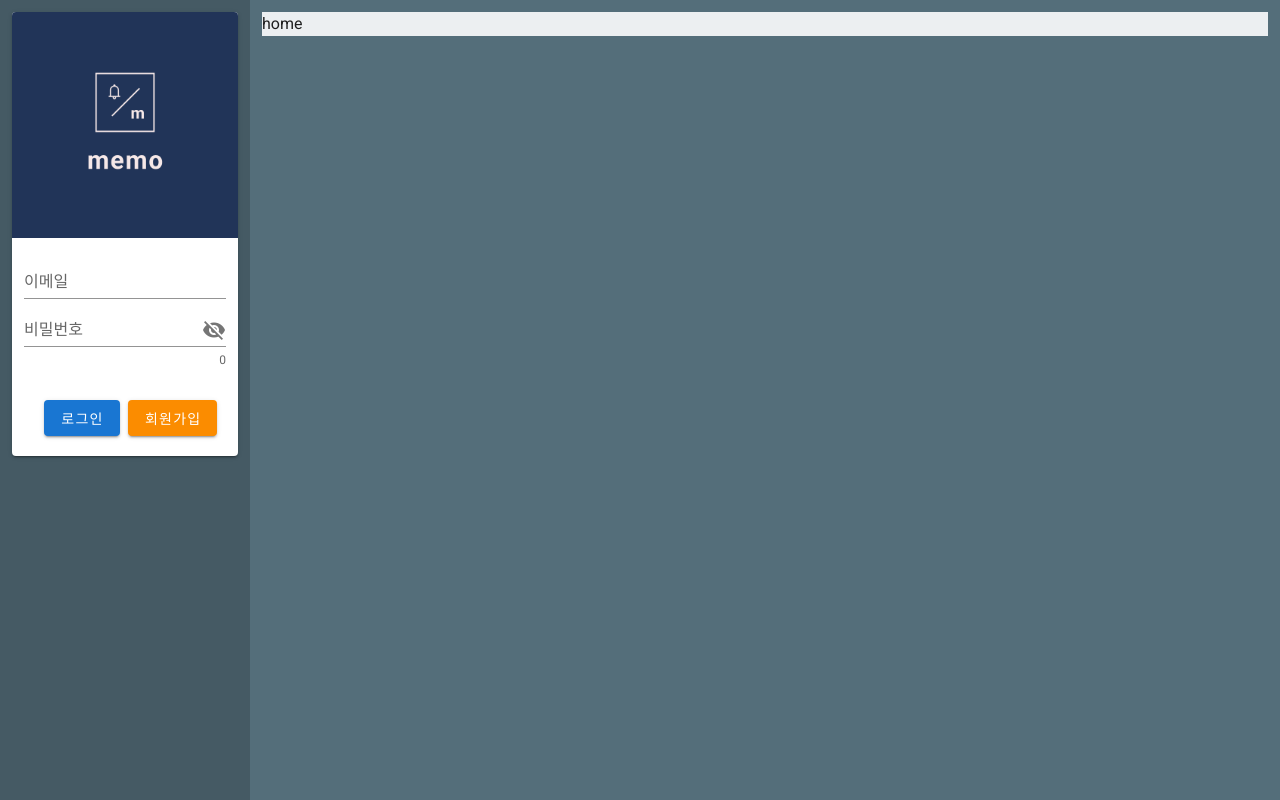
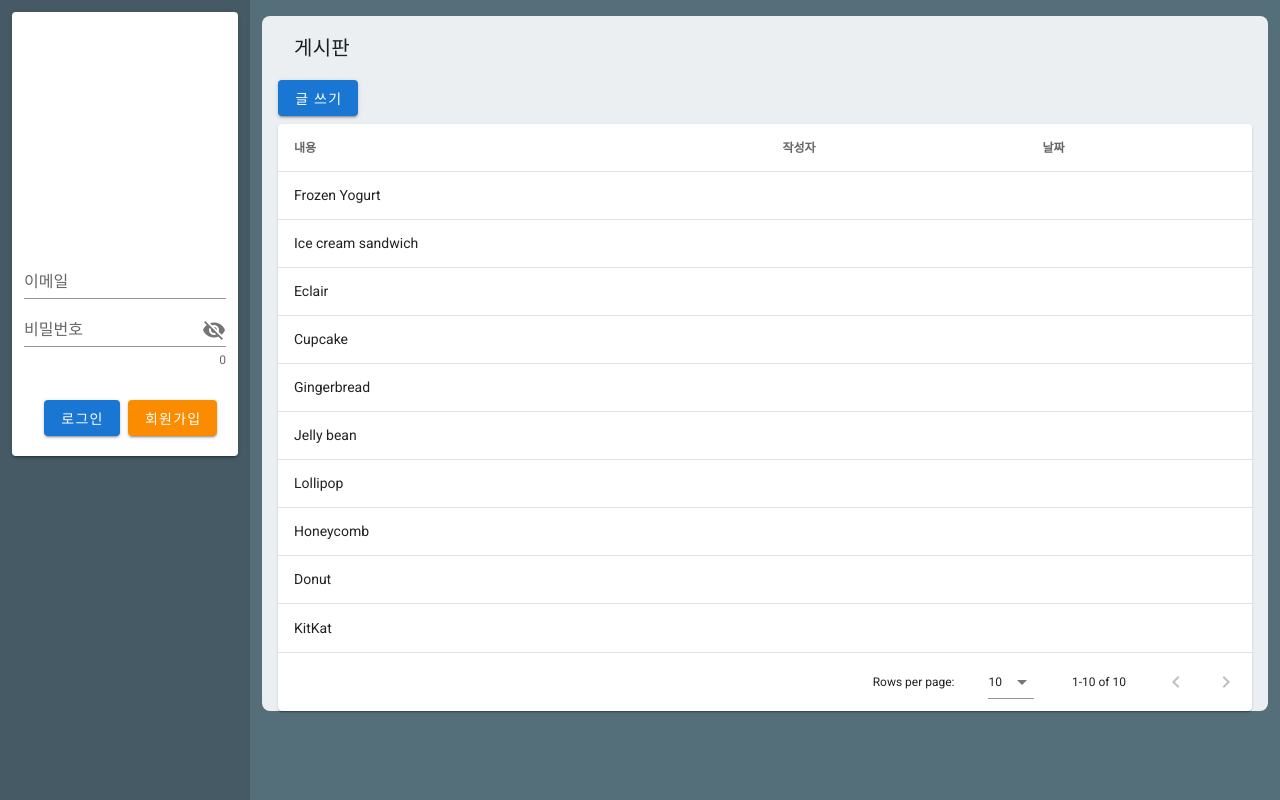
Before and after one commit to LeastKIds/laravel_vue_project, a Vue app in the folder vue/: page / in a window 1280 px wide. Built offline with nearby package versions, Linux system fonts and the light colour scheme; no server answers.

Commit message:
post create page and check login

```diff
--- /dev/null
+++ b/vue/src/components/CreateBoard.vue
@@ -0,0 +1,15 @@
+<template>
+  <div>
+    create Board
+  </div>
+</template>
+
+<script>
+export default {
+  name: "CreateBoard"
+}
+</script>
+
+<style scoped>
+
+</style>
--- a/vue/src/components/Home.vue
+++ b/vue/src/components/Home.vue
@@ -1,7 +1,25 @@
 <template>
   <div class="home">
-    <div class="ma-3 blue-grey lighten-5">
-      home
+    <div class="ma-3 blue-grey lighten-5 rounded-lg" >
+      <div class="ma-4" >
+        <v-card-title>게시판</v-card-title>
+        <v-btn
+            class="mb-2"
+            color="primary"
+            style="display: inline;"
+            @click="createBoard"
+        >
+          글 쓰기
+        </v-btn>
+        <v-data-table
+            :headers="headers"
+            :items="desserts"
+            :items-per-page="10"
+            class="elevation-1 mb-5"
+        ></v-data-table>
+
+      </div>
+
     </div>
   </div>
 </template>
@@ -13,7 +31,101 @@ export default {
     return {
       id : '',
       name : '',
+      headers: [
+        {
+          text: '내용',
+          align: 'start',
+          sortable: false,
+          value: 'content',
+        },
+        { text: '작성자', value: 'name' },
+        { text: '날짜', value: 'created_at' },
+
+      ],
+      desserts: [
+        {
+          content: 'Frozen Yogurt',
+          calories: 159,
+          fat: 6.0,
+          carbs: 24,
+          protein: 4.0,
+          iron: '1%',
+        },
+        {
+          content: 'Ice cream sandwich',
+          calories: 237,
+          fat: 9.0,
+          carbs: 37,
+          protein: 4.3,
+          iron: '1%',
+        },
+        {
+          content: 'Eclair',
+          calories: 262,
+          fat: 16.0,
+          carbs: 23,
+          protein: 6.0,
+          iron: '7%',
+        },
+        {
+          content: 'Cupcake',
+          calories: 305,
+          fat: 3.7,
+          carbs: 67,
+          protein: 4.3,
+          iron: '8%',
+        },
+        {
+          content: 'Gingerbread',
+          calories: 356,
+          fat: 16.0,
+          carbs: 49,
+          protein: 3.9,
+          iron: '16%',
+        },
+        {
+          content: 'Jelly bean',
+          calories: 375,
+          fat: 0.0,
+          carbs: 94,
+          protein: 0.0,
+          iron: '0%',
+        },
+        {
+          content: 'Lollipop',
+          calories: 392,
+          fat: 0.2,
+          carbs: 98,
+          protein: 0,
+          iron: '2%',
+        },
+        {
+          content: 'Honeycomb',
+          calories: 408,
+          fat: 3.2,
+          carbs: 87,
+          protein: 6.5,
+          iron: '45%',
+        },
+        {
+          content: 'Donut',
+          calories: 452,
+          fat: 25.0,
+          carbs: 51,
+          protein: 4.9,
+          iron: '22%',
+        },
+        {
+          content: 'KitKat',
+          calories: 518,
+          fat: 26.0,
+          carbs: 65,
+          protein: 7,
+          iron: '6%',
+        },
+      ],
     }
+
   },
   mounted() {
     this.$store.dispatch('loginCheck')
@@ -24,6 +136,11 @@ export default {
         }).catch(err => {
       console.log(err);
     });
+  },
+  methods: {
+    createBoard() {
+      this.$router.push('/board/create');
+    }
   }
 }
 </script>
@@ -31,5 +148,6 @@ export default {
 <style scoped>
   .home {
     float: left;
+
   }
 </style>
--- a/vue/src/components/Sidebar.vue
+++ b/vue/src/components/Sidebar.vue
@@ -121,7 +121,7 @@ export default {
     show: false,
     rulesPassword: [
       value => !!value || '비어있어요',
-      value => value.length>=8 || '8자 이상'
+      value => (value !=null && value.length>=8) || '8자 이상'
     ],
     rulesEmail: [
       value => !!value|| '비어있어요',
@@ -155,7 +155,7 @@ export default {
           this.name = data.user.name;
           this.email = null;
           this.password = null;
-          this.$router.push('/');
+          this.$router.push('/').catch(()=>{});
         }).catch( () => {
           alert('로그인 오류');
       })
@@ -166,8 +166,10 @@ export default {
         .then(response => {
           this.id=null;
           this.name=null;
+
           console.log(response);
           alert('로그아웃 됨');
+          this.$router.push('/');
         })
     }
   },
--- a/vue/src/router/index.js
+++ b/vue/src/router/index.js
@@ -2,6 +2,8 @@ import Vue from 'vue'
 import VueRouter from 'vue-router'
 import Home from '@/components/Home';
 import Register from '@/components/Register';
+import CreateBoard from '@/components/CreateBoard';
+import axios from'axios';
 
 Vue.use(VueRouter)
 
@@ -15,6 +17,12 @@ const routes = [
     path: '/register',
     name : 'Register',
     component: Register
+  },
+  {
+    path: '/board/create',
+    name : 'CreateBoard',
+    component : CreateBoard,
+    meta : {requiresAuth : true}
   }
 
 ]
@@ -23,6 +31,25 @@ const router = new VueRouter({
   mode: 'history',
   base: process.env.BASE_URL,
   routes
+});
+
+router.beforeEach( (to, from, next) => {
+  // console.log('afadsfa');
+  if(to.matched.some( (record) => record.meta.requiresAuth)) {
+    axios.get('/api/auth/user')
+        .then(response => {
+          if(response.data.login === 1)
+            next();
+          else {
+            alert('로그인 필요');
+          }
+        }).catch(err => {
+      console.log(err);
+    })
+  } else {
+    next();
+  }
 })
 
+
 export default router
```
Also changed, not shown: 2 other files (tests, documents, lock files or other folders).
